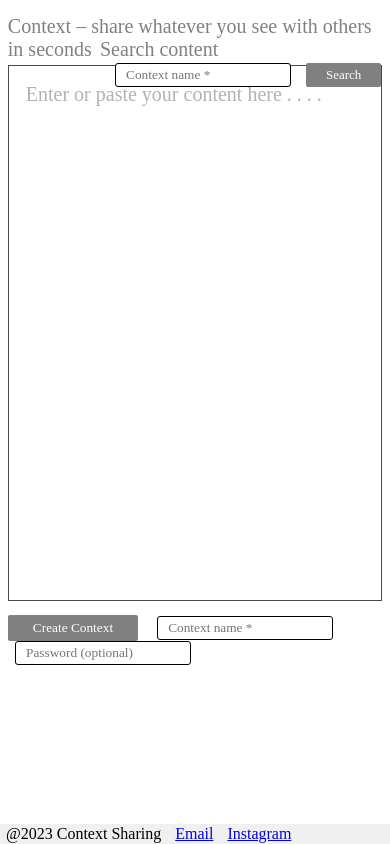
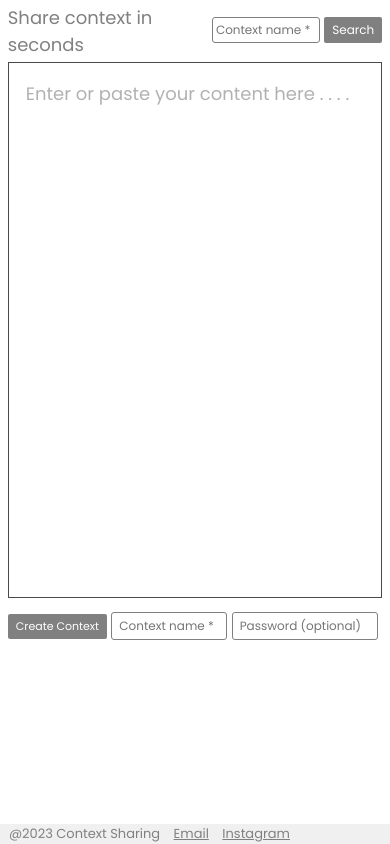
Before and after one commit to aquib399/Context-Sharing, a website: page index.html in a window 390 px wide. Drawn offline with Linux system fonts and the light colour scheme.

Commit message:
responsive
few fixes for mobile phones

```diff
--- a/index.html
+++ b/index.html
@@ -5,17 +5,21 @@
         <meta http-equiv="X-UA-Compatible" content="IE=edge" />
         <meta name="viewport" content="width=device-width, initial-scale=1.0" />
         <meta description="This is a context sharing web application" />
+        <link rel="preconnect" href="https://fonts.googleapis.com" />
+        <link rel="preconnect" href="https://fonts.gstatic.com" crossorigin />
+        <link href="https://fonts.googleapis.com/css2?family=Poppins&display=swap" rel="stylesheet" />
         <title>Share your content online within seconds</title>
         <link rel="icon" href="./icon.png" />
     </head>
     <body>
-        <div class="header">
-            <span>Context – share whatever you see with others in seconds</span>
-            <span class="search">
-                Search content
+        <div class="container">
+            <div class="header">
+                <span>Share context in seconds</span>
+            </div>
+            <div class="search">
                 <input type="text" class="find" placeholder="Context name *" />
                 <button class="findBtn">Search</button>
-            </span>
+            </div>
         </div>
         <div class="content" contenteditable="true" text="Enter or paste your content here . . . . "></div>
         <button class="submit">Create Context</button>
@@ -23,9 +27,9 @@
         <input type="password" class="password" placeholder="Password (optional)" />
         <div class="exist">Name already taken*</div>
         <footer>
-            <a id="txt">@2023 Context Sharing</a>
-            <a id="mail" href="mailto:aquibalam399@gmail.com">Email</a>
-            <a id="txt" href="https://instagram.com/aquib399">Instagram</a>
+            <a>@2023 Context Sharing</a>
+            <a href="mailto:aquibalam399@gmail.com">Email</a>
+            <a href="https://instagram.com/aquib399">Instagram</a>
         </footer>
     </body>
 </html>
--- a/style.css
+++ b/style.css
@@ -1,14 +1,31 @@
 * {
-    display: flexbox;
-    padding: 0;
     margin: 0;
     font-family: poppins;
+    color: gray;
+    outline: none;
+}
+.container {
+    margin-top: 1%;
+    display: flex;
+    margin-right: 2%;
+    margin-left: 2%;
 }
 .header {
     font-size: 20px;
-    padding-top: 15px;
-    margin-left: 2%;
-    color: gray;
+}
+.search {
+    margin-left: auto;
+}
+.find {
+    margin-left: 10px;
+}
+.search button {
+    padding-left: 20px;
+    padding-right: 20px;
+    padding-top: 4px;
+    padding-bottom: 4px;
+    margin-left: 10px;
+    font-size: 13px;
 }
 .content {
     border: 1px solid rgb(74, 74, 74);
@@ -18,12 +35,13 @@
     margin-top: 1%;
     margin-bottom: 14px;
     height: 500px;
+    color: black;
 }
 
 .content:empty:not(:focus):before {
     content: attr(text);
     opacity: 30%;
-    font-size: 20px;
+    font-size: 18px;
 }
 button {
     border: none;
@@ -54,34 +72,12 @@ input {
     padding-left: 10px;
     border-radius: 3px;
 }
-footer {
-    position: fixed;
-    left: 0;
-    bottom: 0;
-    width: 100%;
-    color: black;
-    background-color: rgb(240, 240, 240);
-    padding: 1px;
-}
+
 a {
     margin-right: 5px;
     margin-left: 5px;
 }
-.search {
-    display: flexbox;
-    right: 0;
-    position: fixed;
-    padding-left: 100px;
-    padding-right: 2%;
-}
-.search button {
-    padding-left: 20px;
-    padding-right: 20px;
-    padding-top: 4px;
-    padding-bottom: 4px;
-    margin-left: 10px;
-    font-size: 13px;
-}
+
 .exist {
     color: red;
     width: 200px;
@@ -89,3 +85,52 @@ a {
     padding-left: 172px;
     visibility: hidden;
 }
+footer {
+    position: fixed;
+    font-size: small;
+    bottom: 0;
+    width: 100%;
+    background-color: rgb(240, 240, 240);
+    padding-left: 1%;
+}
+
+@media only screen and (max-width: 890px) {
+    .header {
+        font-size: 18px;
+    }
+    input {
+        font-size: 12px;
+        margin: 0;
+        padding: 4px;
+        padding-left: 7px;
+        padding-right: 7px;
+        width: 100px;
+    }
+    button {
+        font-size: 11px;
+        padding: 4px;
+        padding-left: 8px;
+        padding-right: 8px;
+    }
+    .find {
+        padding: 3px;
+    }
+    .password {
+        width: 130px;
+    }
+    .search button {
+        margin: 0;
+        font-size: 12px;
+        padding: 4px;
+        padding-left: 8px;
+        padding-right: 8px;
+    }
+}
+@media only screen and (max-width: 422px) {
+    .header {
+        max-width: 170px;
+    }
+    .search{
+        margin-top: 12px;
+    }
+}
```
Also changed, not shown: content.html (+2 -2 lines), README.md (added).
